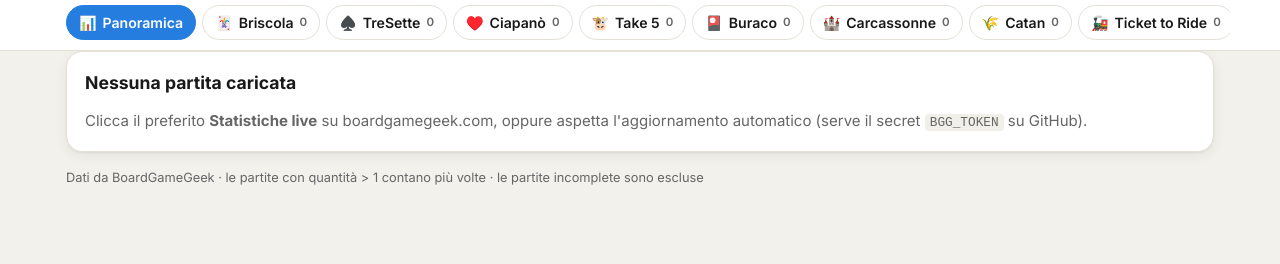
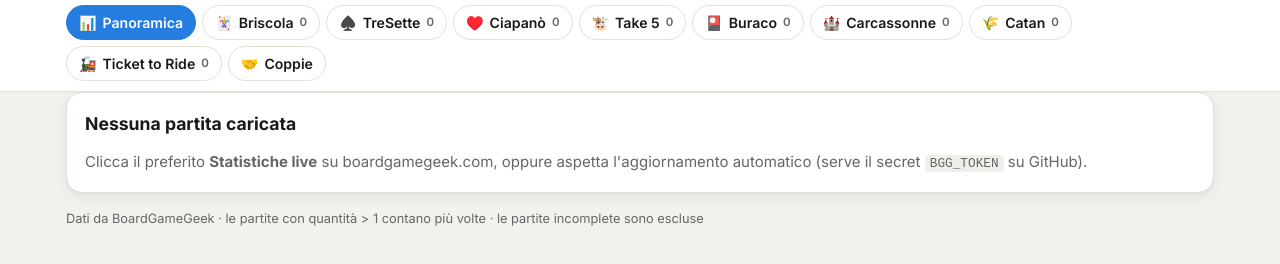
Before and after one commit to pipinotuc95/bgg-stats, a plain HTML site: page index.html in a window 1280 px wide. Shown: the part 70-334 px from the top of the page. Drawn offline with nearby package versions, Linux system fonts and the light colour scheme.

Commit message:
Schede dei giochi su più righe: nessuna scheda tagliata
Co-Authored-By: Claude Opus 5.5 <noreply@anthropic.com>
Claude-Session: https://claude.ai/code/session_01ULLHrnHr9GkvgSTDEhzAhy

```diff
--- a/app.js
+++ b/app.js
@@ -203,6 +203,7 @@
     $("#tabs").innerHTML = tabs.map(t => `<button class="tab${t.key === state.tab ? " active" : ""}" data-k="${t.key}" ${t.c ? `style="--c:${t.c}"` : ""}>
       <span>${t.icon}</span>${esc(t.label)}${t.n !== undefined ? `<span class="n">${t.n}</span>` : ""}</button>`).join("");
     $("#tabs").querySelectorAll(".tab").forEach(b => b.onclick = () => go(b.dataset.k));
+    const act = $("#tabs .active"); if (act) $("#tabs").scrollLeft = act.offsetLeft - 16;
 
     const v = $("#view");
     if (!DATA.plays.length) { v.innerHTML = ""; return; }
--- a/style.css
+++ b/style.css
@@ -52,8 +52,12 @@ a { color: var(--accent); }
 .logo { font-size: 1.6rem; width: 44px; height: 44px; display: grid; place-items: center; border-radius: 12px;
   background: linear-gradient(135deg, var(--g1), var(--g7)); flex: none; }
 .actions { display: flex; gap: 8px; flex-wrap: wrap; justify-content: flex-end; }
-.tabs { display: flex; gap: 6px; overflow-x: auto; scrollbar-width: none; padding-bottom: 10px; }
-.tabs::-webkit-scrollbar { display: none; }
+.tabs { display: flex; flex-wrap: wrap; gap: 6px; padding-bottom: 10px; }
+@media (max-width: 760px) {
+  /* sul telefono una riga sola che scorre di lato, con barra visibile */
+  .tabs { flex-wrap: nowrap; overflow-x: auto; scrollbar-width: thin; -webkit-overflow-scrolling: touch; }
+  .top { position: static; }
+}
 .tab { border: 1px solid var(--border); background: var(--surface); color: var(--text); font: inherit; font-size: .88rem; font-weight: 600;
   padding: 6px 12px; border-radius: 999px; cursor: pointer; white-space: nowrap; display: inline-flex; gap: 6px; align-items: center; }
 .tab:hover { background: var(--surface-2); }
```
